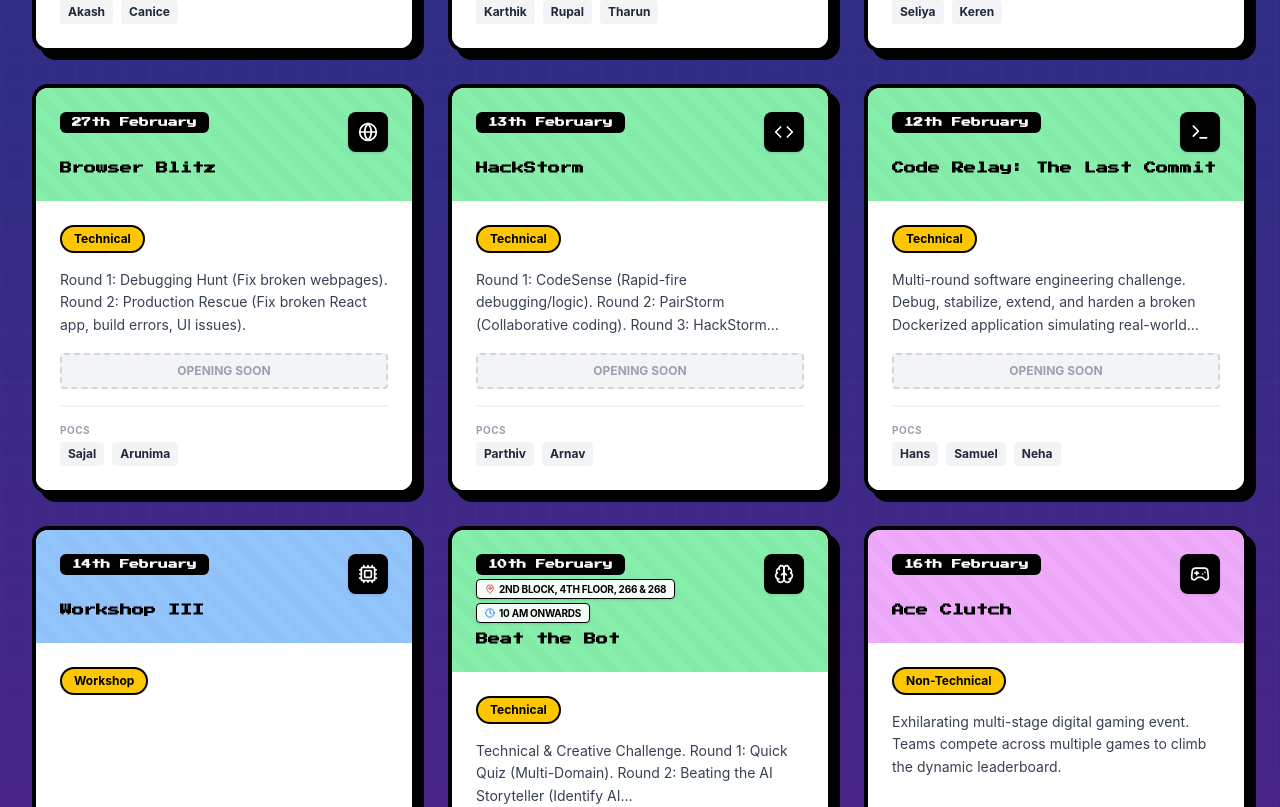
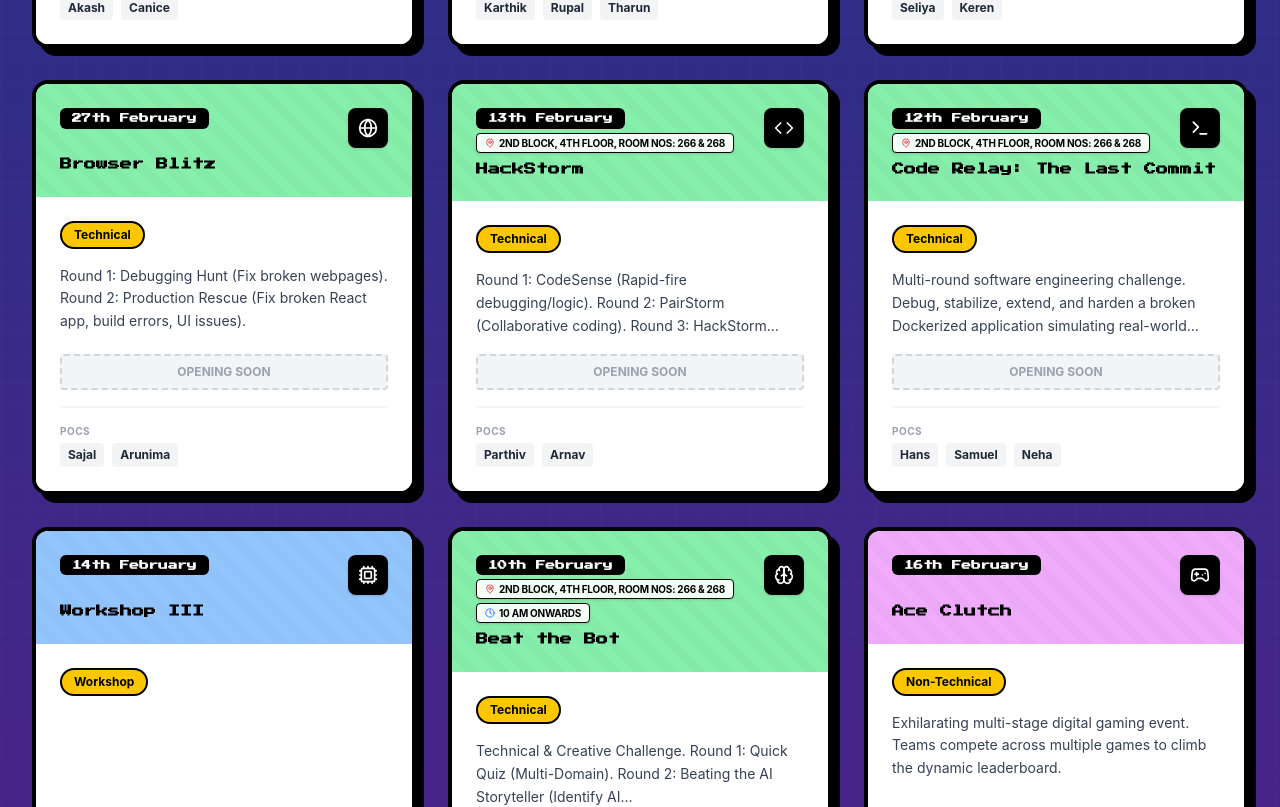
Before and after one commit to kenanpereira24-max/3rd_Time_Is_the_charm, a React (Vite) app: page / in a window 1280 px wide. Shown: the part 4178-4985 px from the top of the page. Built offline with nearby package versions, Linux system fonts and the light colour scheme.

Commit message:
added many details
Added a prize pool option for 2 places, added time again , added venue for 5 events and team sizes and updated details for 5 events and opened registration for 2 events pitch and perish and beat the bot

```diff
--- a/src/app/components/EventsList.tsx
+++ b/src/app/components/EventsList.tsx
@@ -1,7 +1,7 @@
 import { useState, useEffect } from 'react';
 import {
   Code, Brain, Gamepad2, Globe, Mic, Coffee, Video, Users, Puzzle,
-  Lock, Terminal, Cpu, X, Calendar, Phone, Ticket, ExternalLink, Instagram, ArrowRight, MapPin, Clock
+  Lock, Terminal, Cpu, X, Calendar, Phone, Ticket, ExternalLink, Instagram, ArrowRight, MapPin, Clock, Trophy
 } from 'lucide-react';
 import { RetroHeading } from './ArcadeElements';
 import { FadeInUp } from './ScrollAnimations';
@@ -35,6 +35,9 @@ const events = [
     date: '09-02-2026',
     time: null,
     venue: null,
+    team_size: null,
+    prize1: null,
+    prize2: null,
     icon: Coffee,
     description: 'A fun interaction event to kick things off! Meet the teams, break the ice, and get ready for FOOBAR. Timings: 12pm to 1pm and 4pm to 5pm',
     color: 'from-pink-500 to-rose-500',
@@ -53,6 +56,9 @@ const events = [
     date: '14-02-2026',
     time: null,
     venue: null,
+    team_size: null,
+    prize1: null,
+    prize2: null,
     icon: Cpu,
     description: '',
     color: 'from-blue-500 to-cyan-500',
@@ -68,13 +74,16 @@ const events = [
     title: 'Pitch and Perish',
     day: 'Wednesday',
     date: '11-02-2026',
-    time: '10 AM Onwards',
-    venue: ' 2nd Block, 3rd Floor, Seminar Hall ',
+    time: '10 AM onwards',
+    venue: '2nd Block, 3rd Floor, Seminar Hall',
+    team_size: '3-4 Members',
+    prize1: '2500',
+    prize2: '1500',
     icon: Mic,
     description: 'Entrepreneurship-focused competition designed to test participants’ creativity, branding sense, and business strategy. Round 1: Logo Redesign Challenge. Round 2: Pitching.',
     color: 'from-pink-500 to-rose-500',
     category: 'Non-Technical',
-    registration_link: "#",
+    registration_link: "https://forms.gle/nFdDZ5fxkPrcoKJz6",
     pocs: [
       { name: 'Prachi', phone: '+91 7982126893' },
       { name: 'Paul', phone: '+91 9606867886' }
@@ -87,6 +96,9 @@ const events = [
     date: '24-02-2026',
     time: null,
     venue: null,
+    team_size: null,
+    prize1: null,
+    prize2: null,
     icon: Lock,
     description: '',
     color: 'from-green-500 to-emerald-600',
@@ -104,6 +116,9 @@ const events = [
     date: '18-02-2026',
     time: null,
     venue: null,
+    team_size: null,
+    prize1: null,
+    prize2: null,
     icon: Code,
     description: 'Theme: Innovation for a Better Tomorrow. Day 1 (Prelims), Day 2 (Remote build), Day 3 (Finals). Solve real-world problem statements under 10 thematic areas.',
     color: 'from-green-500 to-emerald-600',
@@ -122,6 +137,9 @@ const events = [
     date: '23-02-2026',
     time: null,
     venue: null,
+    team_size: null,
+    prize1: null,
+    prize2: null,
     icon: Puzzle,
     description: 'Find clues in order to escape the room. Theme: Stranger Things.',
     color: 'from-pink-500 to-rose-500',
@@ -139,6 +157,9 @@ const events = [
     date: '27-02-2026',
     time: null,
     venue: null,
+    team_size: null,
+    prize1: null,
+    prize2: null,
     icon: Globe,
     description: 'Round 1: Debugging Hunt (Fix broken webpages). Round 2: Production Rescue (Fix broken React app, build errors, UI issues).',
     color: 'from-green-500 to-emerald-600',
@@ -155,7 +176,10 @@ const events = [
     day: 'Friday',
     date: '13-02-2026',
     time: null,
-    venue: null,
+    venue: '2nd Block, 4th Floor, Room nos: 266 & 268',
+    team_size: null,
+    prize1: '3000',
+    prize2: '2000',
     icon: Code,
     description: 'Round 1: CodeSense (Rapid-fire debugging/logic). Round 2: PairStorm (Collaborative coding). Round 3: HackStorm (Algorithmic problems).',
     color: 'from-green-500 to-emerald-600',
@@ -172,7 +196,10 @@ const events = [
     day: 'Thursday',
     date: '12-02-2026',
     time: null,
-    venue: null,
+    venue: '2nd Block, 4th Floor, Room nos: 266 & 268',
+    team_size: null,
+    prize1: '3000',
+    prize2: '2000',
     icon: Terminal,
     description: 'Multi-round software engineering challenge. Debug, stabilize, extend, and harden a broken Dockerized application simulating real-world open-source workflows.',
     color: 'from-green-500 to-emerald-600',
@@ -191,6 +218,9 @@ const events = [
     date: '14-02-2026',
     time: null,
     venue: null,
+    team_size: null,
+    prize1: null,
+    prize2: null,
     icon: Cpu,
     description: '',
     color: 'from-blue-500 to-cyan-500',
@@ -206,13 +236,16 @@ const events = [
     title: 'Beat the Bot',
     day: 'Tuesday',
     date: '10-02-2026',
-    time: '10 AM Onwards ',
-    venue: '2nd Block, 4th Floor, 266 & 268',
+    time: '10 AM onwards',
+      venue: '2nd Block, 4th Floor, Room nos: 266 & 268',
+    team_size: '3-4 Members',
+    prize1: '3000',
+    prize2: '2000',
     icon: Brain,
     description: 'Technical & Creative Challenge. Round 1: Quick Quiz (Multi-Domain). Round 2: Beating the AI Storyteller (Identify AI hallucinations/inconsistencies).',
     color: 'from-green-500 to-emerald-600',
     category: 'Technical',
-    registration_link: "#",
+    registration_link: "https://docs.google.com/forms/d/e/1FAIpQLSc_znPcsZ3LuUUdS98Nq72_eKx5085uFpQEaEA0UwFVKWXMrQ/viewform",
     pocs: [
       { name: 'Rupal', phone: '+91 9606998764' },
       { name: 'Tharun J', phone: '+91 8904739898' }
@@ -225,6 +258,9 @@ const events = [
     date: '16-02-2026',
     time: null,
     venue: null,
+    team_size: null,
+    prize1: null,
+    prize2: null,
     icon: Gamepad2,
     description: 'Exhilarating multi-stage digital gaming event. Teams compete across multiple games to climb the dynamic leaderboard.',
     color: 'from-pink-500 to-rose-500',
@@ -242,6 +278,9 @@ const events = [
     date: '20-02-2026',
     time: null,
     venue: null,
+    team_size: null,
+    prize1: null,
+    prize2: null,
     icon: Globe,
     description: 'Workshop by Pixelstack club',
     color: 'from-blue-500 to-cyan-500',
@@ -259,6 +298,9 @@ const events = [
     date: '26-02-2026',
     time: null,
     venue: null,
+    team_size: null,
+    prize1: null,
+    prize2: null,
     icon: Users,
     description: 'A giant board path created on the ground. Teams move via dice rolls facing Challenges, Dares, Freeze, Lava, and Riddles.',
     color: 'from-pink-500 to-rose-500',
@@ -276,6 +318,9 @@ const events = [
     date: '26-02-2026',
     time: null,
     venue: null,
+    team_size: null,
+    prize1: null,
+    prize2: null,
     icon: Video,
     description: 'Short film-making competition. Teams create a compelling short movie based on a theme. Evaluated on storytelling and technical execution.',
     color: 'from-pink-500 to-rose-500',
@@ -425,7 +470,7 @@ export function EventsList() {
                 </div>
                 <div className="p-8 bg-white">
 
-                  {/* SEPARATE BOXES FOR DATE, TIME, AND VENUE */}
+                  {/* METADATA BOXES: DATE, TIME, VENUE, TEAM SIZE */}
                   <div className="flex flex-wrap justify-center gap-4 mb-8">
 
                     {/* Date Box */}
@@ -459,12 +504,45 @@ export function EventsList() {
                       </div>
                     )}
 
+                     {/* Team Size Box (Only if team_size exists) */}
+                    {selectedEvent.team_size && (
+                      <div className="inline-flex items-center gap-4 p-4 bg-gray-50 rounded-xl border-2 border-gray-200 min-w-[150px] justify-center shadow-sm">
+                        <Users className="text-orange-500" size={24} />
+                        <div>
+                          <p className="text-xs text-gray-500 font-bold uppercase tracking-wider">Team Size</p>
+                          <p className="font-bold text-lg text-gray-800">{selectedEvent.team_size}</p>
+                        </div>
+                      </div>
+                    )}
+
                   </div>
 
                   <div className="prose max-w-none mb-8">
                     <h3 className="text-lg font-bold mb-2">Description</h3>
                     <p className="text-gray-700 text-lg leading-relaxed whitespace-pre-line">{selectedEvent.description}</p>
                   </div>
+
+                  {/* PRIZE POOL SECTION */}
+                  {(selectedEvent.prize1 || selectedEvent.prize2) && (
+                      <div className="mb-8">
+                         <h3 className="text-lg font-bold mb-4 flex items-center gap-2"><Trophy className="text-yellow-500" /> PRIZE POOL</h3>
+                         <div className="grid grid-cols-1 md:grid-cols-2 gap-4">
+                            {selectedEvent.prize1 && (
+                                <div className="p-4 bg-yellow-50 border-2 border-yellow-200 rounded-xl flex items-center gap-4">
+                                     <div className="w-10 h-10 bg-yellow-400 rounded-full flex items-center justify-center font-bold text-black border-2 border-black">1st</div>
+                                     <p className="font-bold text-lg text-gray-800">{selectedEvent.prize1}</p>
+                                </div>
+                            )}
+                            {selectedEvent.prize2 && (
+                                <div className="p-4 bg-gray-50 border-2 border-gray-200 rounded-xl flex items-center gap-4">
+                                     <div className="w-10 h-10 bg-gray-300 rounded-full flex items-center justify-center font-bold text-black border-2 border-black">2nd</div>
+                                     <p className="font-bold text-lg text-gray-800">{selectedEvent.prize2}</p>
+                                </div>
+                            )}
+                         </div>
+                      </div>
+                  )}
+
                   <div className="bg-yellow-400 p-6 rounded-2xl border-4 border-black text-center relative overflow-hidden mb-8">
                     <div className="relative z-10">
                         <h3 className="text-xl font-black mb-2 flex items-center justify-center gap-2" style={{ fontFamily: '"Press Start 2P", cursive', fontSize: '1rem' }}><Ticket size={24} /> REGISTER</h3>
```
